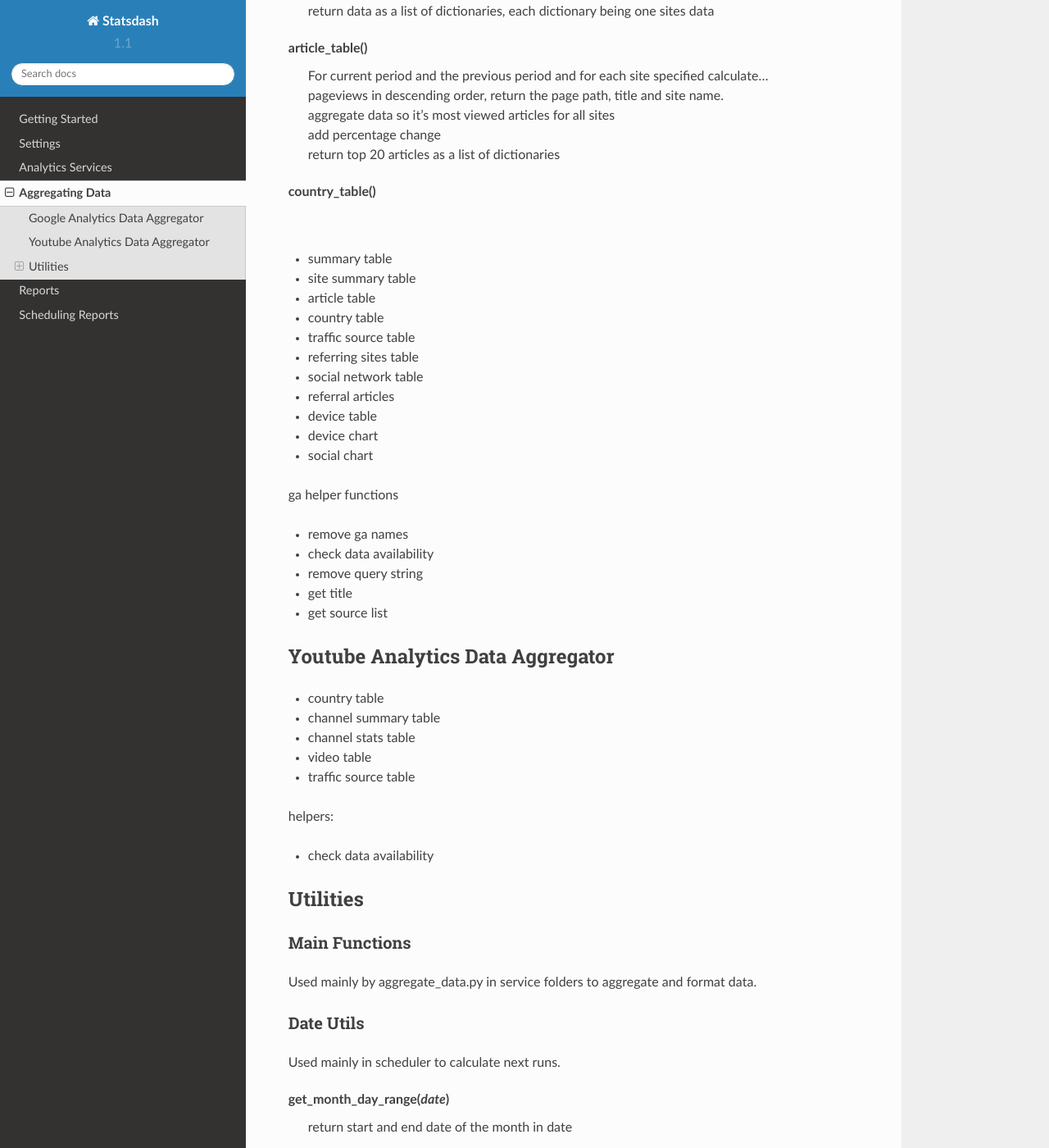
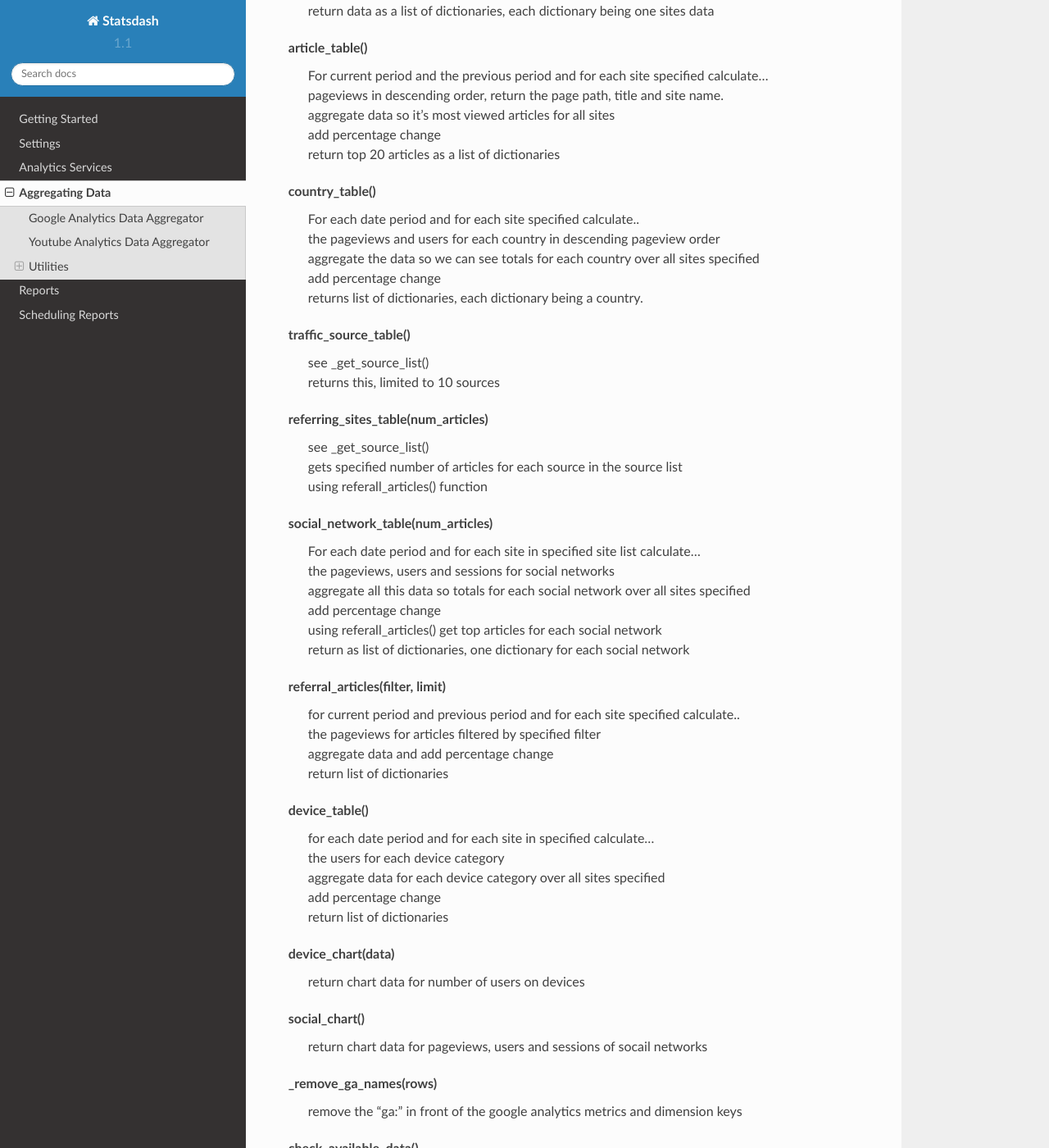
Before and after one commit to gamernetwork/gastatsdash, a Sphinx documentation site: the page built from docs/aggregating_data.rst, in a window 1280 px wide and 1400 px high, scrolled down 1002 px. Shown: the whole window at 82% size. Built offline with Sphinx 7.4.7 and the Read the Docs theme 2.0.0, drawn with Linux system fonts in a browser that asks for light colours; some of the changed text lies outside the part shown.

Commit message:
updating start of aggregating data ref

```diff
--- a/docs/aggregating_data.rst
+++ b/docs/aggregating_data.rst
@@ -46,27 +46,70 @@ article_table()
     | return top 20 articles as a list of dictionaries
 
 country_table()
-    |
+    | For each date period and for each site specified calculate..
+    | the pageviews and users for each country in descending pageview order
+    | aggregate the data so we can see totals for each country over all sites specified
+    | add percentage change
+    | returns list of dictionaries, each dictionary being a country.
 
-- summary table
-- site summary table
-- article table
-- country table
-- traffic source table
-- referring sites table
-- social network table
-- referral articles
-- device table
-- device chart
-- social chart
+traffic_source_table()
+    | see _get_source_list()
+    | returns this, limited to 10 sources
 
-ga helper functions
+referring_sites_table(num_articles)
+    | see _get_source_list()
+    | gets specified number of articles for each source in the source list
+    | using referall_articles() function
 
-- remove ga names
-- check data availability
-- remove query string
-- get title
-- get source list
+social_network_table(num_articles)
+    | For each date period and for each site in specified site list calculate...
+    | the pageviews, users and sessions for social networks
+    | aggregate all this data so totals for each social network over all sites specified
+    | add percentage change
+    | using referall_articles() get top articles for each social network
+    | return as list of dictionaries, one dictionary for each social network
+
+referral_articles(filter, limit)
+    | for current period and previous period and for each site specified calculate..
+    | the pageviews for articles filtered by specified filter
+    | aggregate data and add percentage change
+    | return list of dictionaries
+
+device_table()
+    | for each date period and for each site in specified calculate...
+    | the users for each device category
+    | aggregate data for each device category over all sites specified
+    | add percentage change
+    | return list of dictionaries
+
+device_chart(data)
+    | return chart data for number of users on devices
+
+social_chart()
+    | return chart data for pageviews, users and sessions of socail networks
+
+
+_remove_ga_names(rows)
+    | remove the "ga:" in front of the google analytics metrics and dimension keys
+
+check_available_data()
+    | for each site check if data is available
+    | return dictionary with boolean of true/false and list of sites with no data available
+
+_remove_query_string(path)
+    | remove the query string from the end of article page paths so similar articles can be aggregated properly
+    | return the new article path
+
+_get_title(path, title)
+    | check if path includes the "amp" string
+    | if it does, add "AMP" to the end of the article title to show it is an amp version
+
+_get_source_list()
+    | for each data period and for each site calculate...
+    | the pageviews and users for traffic source and medium
+    | aggregate the data for sources across all sites
+    | add percentage change
+    | return list of dictionaries, each dictionary being a source
 
 
 Youtube Analytics Data Aggregator
```
